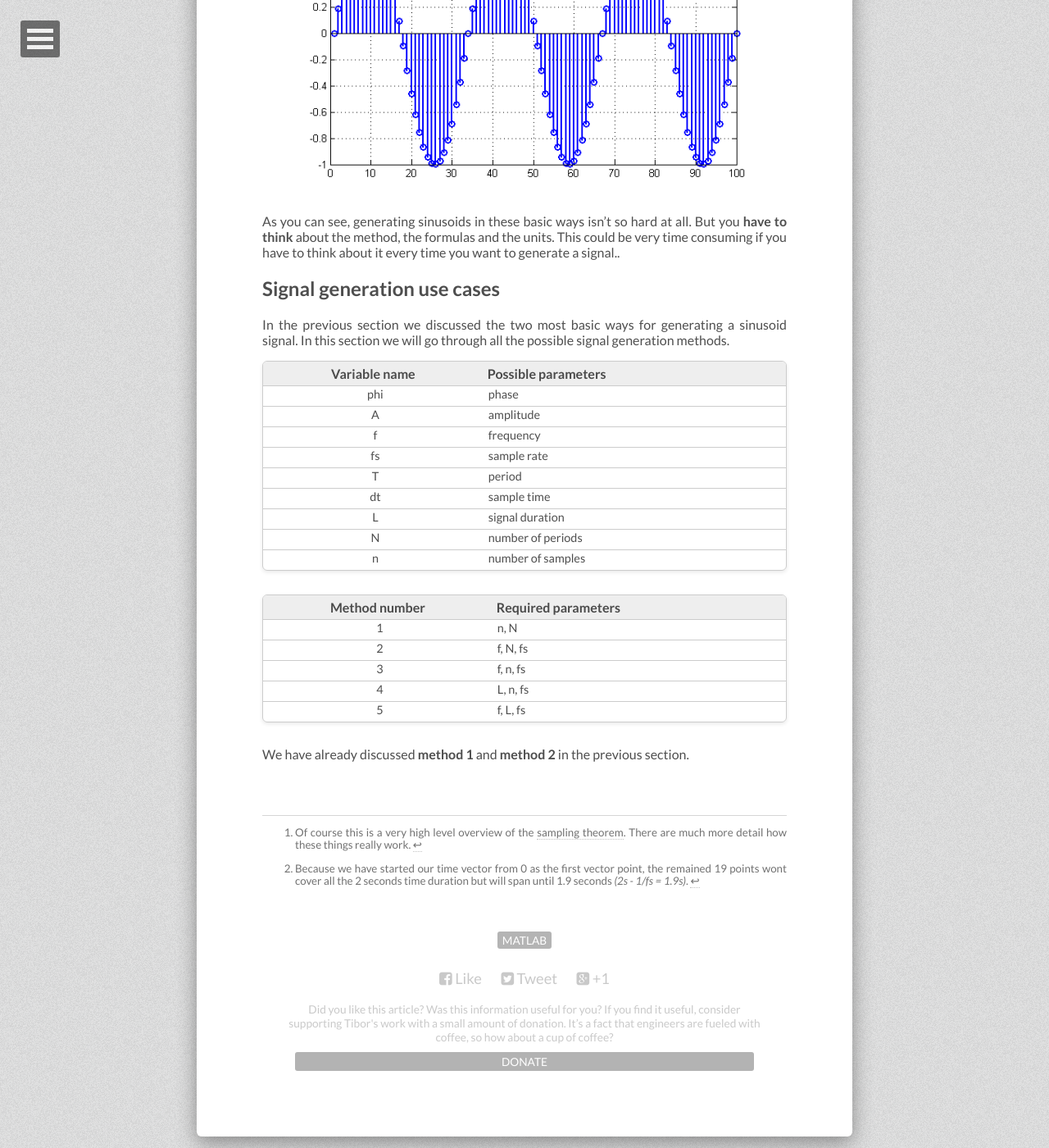
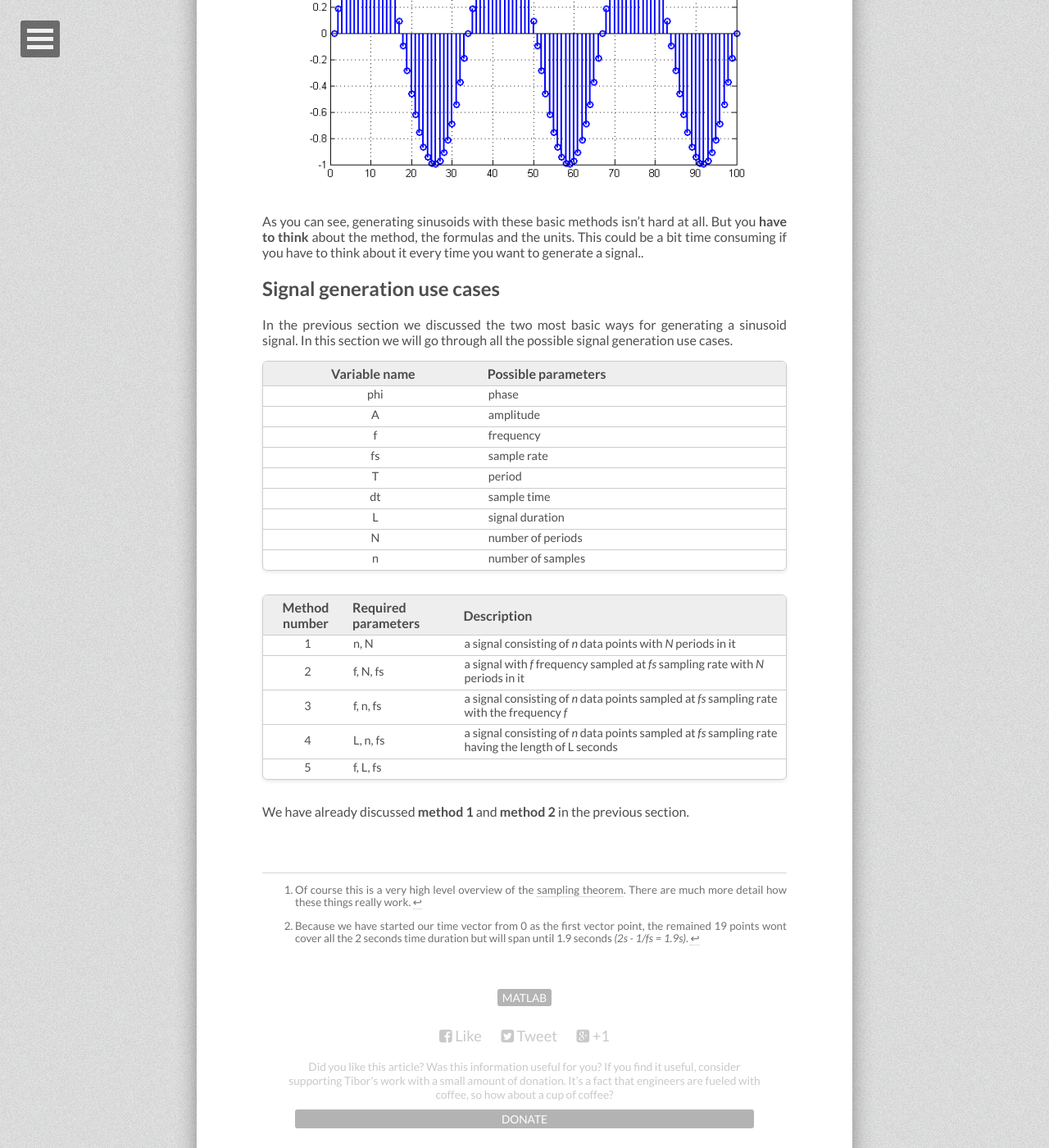
Before and after one commit to tiborsimon/tiborsimon.github.io, a Jekyll site: the page built from _posts/2015-05-28-smart-sinusoids.md, in a window 1280 px wide and 1400 px high, scrolled down 2885 px. Shown: the whole window at 82% size. Built offline with Jekyll 4.4.1, drawn with Linux system fonts in a browser that asks for light colours; nearby versions of some CDN libraries; comment, search, counter and statistics services are not loaded.

Commit message:
Article update

```diff
--- a/_posts/2015-05-28-smart-sinusoids.md
+++ b/_posts/2015-05-28-smart-sinusoids.md
@@ -47,11 +47,11 @@ The result will be a 100 sample long sinusoid signal, that contains 3 periods. B
 
 <img src="/images/smart-sinusoids/signal002.png" />
 
-As you can see, generating sinusoids in these basic ways isn't so hard at all. But you __have to think__ about the method, the formulas and the units. This could be very time consuming if you have to think about it every time you want to generate a signal..
+As you can see, generating sinusoids with these basic methods isn't hard at all. But you __have to think__ about the method, the formulas and the units. This could be a bit time consuming if you have to think about it every time you want to generate a signal..
 
 ## Signal generation use cases
 
-In the previous section we discussed the two most basic ways for generating a sinusoid signal.  In this section we will go through all the possible signal generation methods.
+In the previous section we discussed the two most basic ways for generating a sinusoid signal. In this section we will go through all the possible signal generation use cases.
 
 | Variable name      | Possible parameters   |
 |:------------------:|:----------------------|
@@ -65,12 +65,12 @@ In the previous section we discussed the two most basic ways for generating a si
 | N                  | number of periods     |
 | n                  | number of samples     |
 
-| Method number | Required parameters |
-|:-------------:|:--------------------|
-| 1             | n, N                |
-| 2             | f, N, fs            |
-| 3             | f, n, fs            |
-| 4             | L, n, fs            |
+| Method number | Required parameters | Description  |
+|:-------------:|:--------------------|:-------------|
+| 1             | n, N                | a signal consisting of _n_ data points with _N_ periods in it
+| 2             | f, N, fs            | a signal with _f_ frequency sampled at _fs_ sampling rate with _N_ periods in it
+| 3             | f, n, fs            | a signal consisting of _n_ data points sampled at _fs_ sampling rate with the frequency _f_
+| 4             | L, n, fs            | a signal consisting of _n_ data points sampled at _fs_ sampling rate having the length of L seconds
 | 5             | f, L, fs            |
 
 We have already discussed __method 1__ and __method 2__ in the previous section.
```
